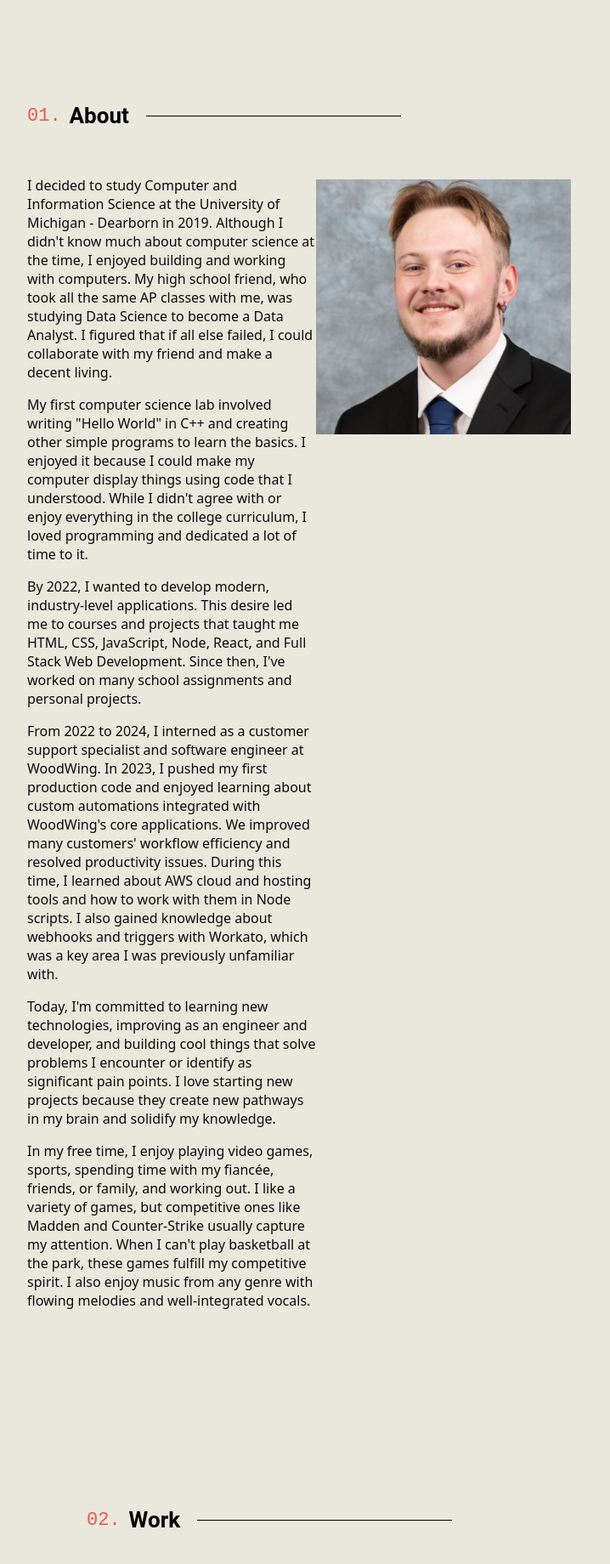
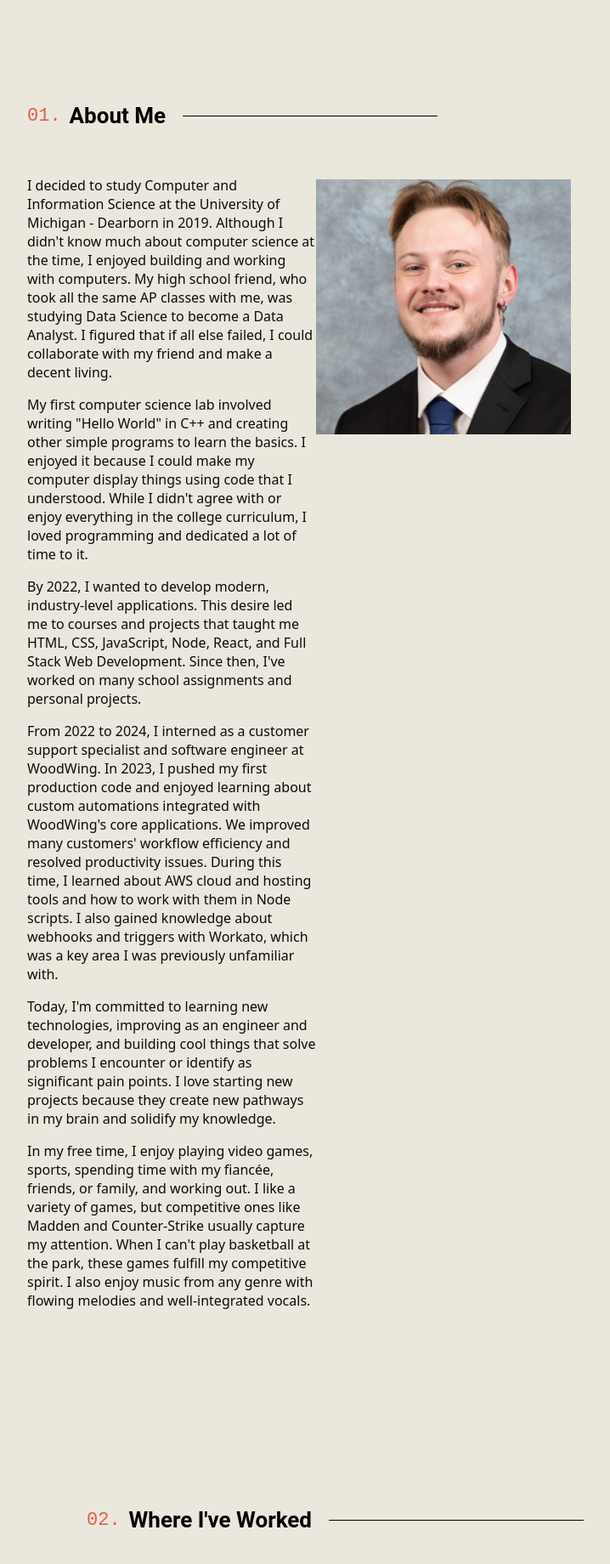
Before and after one commit to SamuelHaleDev/Portfolio, a plain HTML site: page index.html in a window 1280 px wide. Shown: the part 880-2720 px from the top of the page at 85% size, without its empty margins (288-1006 px from the left). Drawn offline with nearby package versions, Linux system fonts and the light colour scheme.

Commit message:
Updated text

```diff
--- a/index.html
+++ b/index.html
@@ -39,7 +39,7 @@
     <!--end of Splash Page-->
     <!--About Content-->
     <div id="about" class="about-body section">
-        <h2 class="section-heading"><span class="numbering">01.</span> About</h2>
+        <h2 class="section-heading"><span class="numbering">01.</span> About Me</h2>
         <div class="inner">
             <div class="body-paragraphs">
                 <p class="paragraph">
@@ -69,7 +69,7 @@
     <div id="work" class="experience-container section">
         <ol class="experience-list">
             <li class="experience-item work">
-                <h2 class="section-heading"><span class="numbering">02.</span> Work</h2>
+                <h2 class="section-heading"><span class="numbering">02.</span> Where I've Worked</h2>
             </li>
             <li class="experience-item">
                 <div class="experience-group">
```
